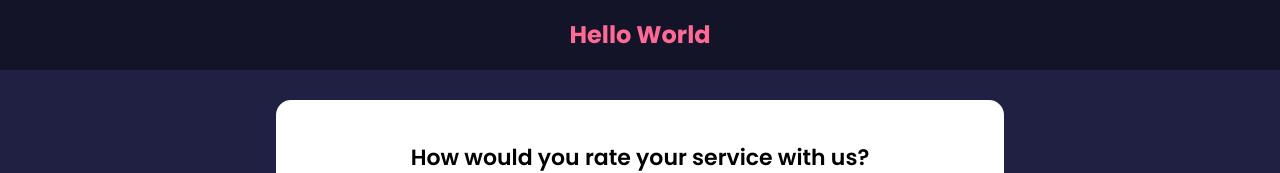
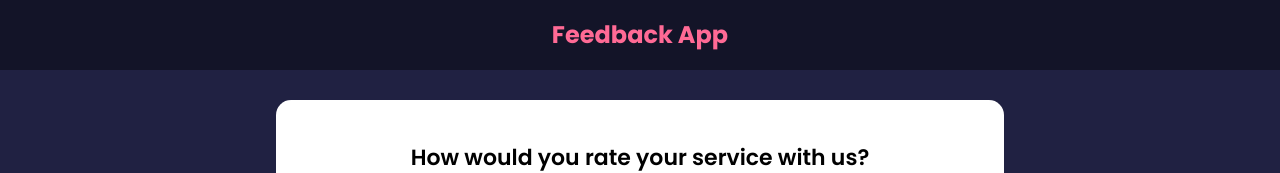
Before and after one commit to JLoweDev/react-feedback-app, a React (Create React App) app: page / in a window 1280 px wide. Shown: the top 173 px of the page. Built offline with nearby package versions, Linux system fonts and the light colour scheme.

Commit message:
changed title

```diff
--- a/src/App.js
+++ b/src/App.js
@@ -13,7 +13,7 @@ function App() {
     return (
         <FeedbackProvider>
             <Router>
-                <Header text="Hello World" />
+                <Header text="Feedback App" />
                 <div className='container'>
                     <Routes>
                         <Route exact path='/' element={
```
